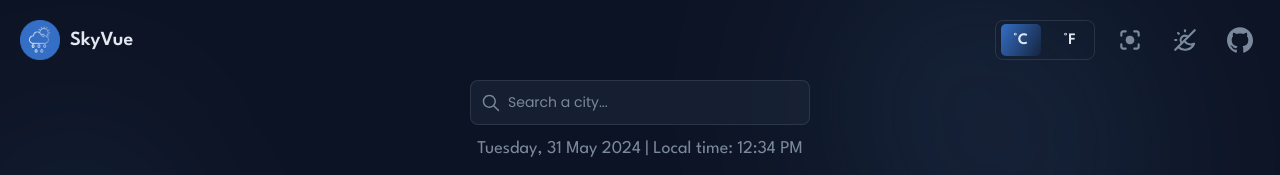
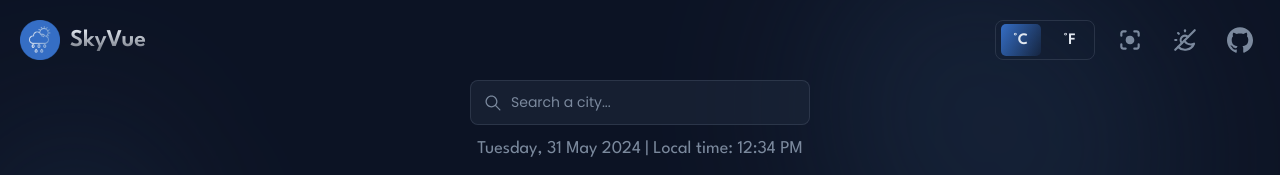
Before and after one commit to kevindermot99/SkyVue, a React (Vite) app: page / in a window 1280 px wide. Shown: the top 175 px of the page. Built offline with nearby package versions, Linux system fonts and the light colour scheme.

Commit message:
measure localstorage

```diff
--- a/src/App.jsx
+++ b/src/App.jsx
@@ -37,19 +37,31 @@ function App() {
 
   const cDeegre = () => {
     setTimeout(() => {
+      localStorage.setItem("measure", "cdeegre")
       document.querySelector(".nl-switch").classList.remove("fd");
       document.querySelector(".nl-switch").classList.add("cd");
     }, 100);
-
   }
 
   const fDeegre = () => {
     setTimeout(() => {
+      localStorage.setItem("measure", "fdeegre")
       document.querySelector(".nl-switch").classList.remove("cd");
       document.querySelector(".nl-switch").classList.add("fd");
     }, 100);
+  }
 
-  }
+  useEffect(() => {
+    const choosenMeasure = localStorage.getItem("measure")
+    if (choosenMeasure === "cdeegre") {
+      document.querySelector(".nl-switch").classList.remove("fd");
+      document.querySelector(".nl-switch").classList.add("cd");
+    }
+    else if (choosenMeasure === "fdeegre") {
+      document.querySelector(".nl-switch").classList.remove("cd");
+      document.querySelector(".nl-switch").classList.add("fd");
+    }
+  }, []);
 
   return (
     <div>
--- a/src/index.css
+++ b/src/index.css
@@ -20,13 +20,13 @@ body {
   --main-color: #356EC5;
 }
 
-#root{
+#root {
   max-width: 1400px;
   width: 100%;
   margin: auto;
 }
 
-.bubble1{
+.bubble1 {
   min-width: 340px;
   min-height: 400px;
   position: fixed;
@@ -39,7 +39,7 @@ body {
   z-index: -2;
 }
 
-.bubble2{
+.bubble2 {
   min-width: 140px;
   min-height: 300px;
   position: fixed;
@@ -72,12 +72,16 @@ body {
 }
 
 .navbar .logo h1 {
-  color: var(--text-color-100);
-  font-size: 20px;
+  font-size: 24px;
   font-weight: 600;
+  background: linear-gradient(180deg, var(--text-color-100), #fafafa3d 140%);
+  background-clip: text;
+  -webkit-background-clip: text;
+  -webkit-text-fill-color: transparent;
+  font-style: normal;
 }
 
-.nav-links{
+.nav-links {
   display: flex;
   justify-content: center;
   align-items: center;
@@ -86,7 +90,7 @@ body {
   height: 40px;
 }
 
-.nl-icon{
+.nl-icon {
   /* background-color: #444; */
   height: 40px;
   width: 40px;
@@ -97,20 +101,20 @@ body {
   border-radius: 8px;
 }
 
-.nl-icon:hover{
+.nl-icon:hover {
   background-color: var(--bg);
 }
 
-.nl-icon svg{
+.nl-icon svg {
   color: var(--text-color-50);
   font-size: 26px;
 }
 
-.nl-icon:hover svg{
+.nl-icon:hover svg {
   color: var(--main-color);
 }
 
-.nl-switch{
+.nl-switch {
   background-color: transparent;
   width: 100px;
   height: 40px;
@@ -122,7 +126,7 @@ body {
   /* gap: 5px; */
 }
 
-.nl-switch span{
+.nl-switch span {
   display: flex;
   justify-content: center;
   align-items: center;
@@ -132,7 +136,7 @@ body {
   font-weight: 600;
 }
 
-.nl-switch::after{
+.nl-switch::after {
   content: "";
   height: 32px;
   width: 40px;
@@ -143,20 +147,20 @@ body {
   margin: auto;
   background: linear-gradient(120deg, var(--main-color), #00000000 110%);
   border-radius: 5px;
-  transition: .5s;
+  transition: .2s;
 }
 
-.nl-switch.cd::after{
+.nl-switch.cd::after {
   left: 0;
   right: 50%;
 }
 
-.nl-switch.fd::after{
+.nl-switch.fd::after {
   right: 0;
   left: 50%;
 }
 
-.hero{
+.hero {
   width: 100%;
   display: flex;
   justify-content: center;
@@ -166,7 +170,7 @@ body {
   flex-direction: column;
 }
 
-.hero form{
+.hero form {
   display: flex;
   gap: 10px;
   justify-content: center;
@@ -174,14 +178,14 @@ body {
 }
 
 
-.hero input::placeholder{
+.hero input::placeholder {
   color: var(--text-color-50);
 }
 
-.hero input{
+.hero input {
   width: 340px;
   height: 45px;
-  padding: 0 20px 0 37px;
+  padding: 0 20px 0 40px;
   border: none;
   outline: none;
   background-color: var(--bg);
@@ -193,26 +197,26 @@ body {
   transition: .3s;
 }
 
-.hero input:focus{
+.hero input:focus {
   border-color: var(--main-color);
   box-shadow: 0px 0px 0px 1px var(--main-color);
 }
 
-.hero .srch{
+.hero .srch {
   position: relative;
 }
 
-.hero .srch svg{
+.hero .srch svg {
   position: absolute;
   top: 0;
   bottom: 0;
-  left: 10px;
+  left: 13px;
   margin: auto;
-  font-size: 22px;
+  font-size: 20px;
   color: var(--text-color-50);
 }
 
-.hero button{
+.hero button {
   height: 50px;
   width: 45px;
   display: flex;
@@ -229,18 +233,18 @@ body {
   display: none;
 }
 
-.hero button:hover{
+.hero button:hover {
   color: var(--main-color);
 }
 
-.hero p{
+.hero p {
   color: var(--text-color-50);
   font-size: 18px;
   padding: 5px 0;
   font-size: 18px;
 }
 
-.hero h1{
+.hero h1 {
   color: var(--text-color-100);
   font-size: 18px;
   padding: 10px;
@@ -248,15 +252,15 @@ body {
   font-weight: 500;
 }
 
-body.dark .hero h1{
-    background: linear-gradient(180deg, var(--text-color-100), #fafafa3d);
-    background-clip: text;
-    -webkit-background-clip: text;
-    -webkit-text-fill-color: transparent;
-    font-style: normal;
+body.dark .hero h1 {
+  background: linear-gradient(180deg, var(--text-color-100), #fafafa3d);
+  background-clip: text;
+  -webkit-background-clip: text;
+  -webkit-text-fill-color: transparent;
+  font-style: normal;
 }
 
-.hero h5{
+.hero h5 {
   color: var(--main-color);
   font-size: 18px;
   padding: 5px 0;
```
